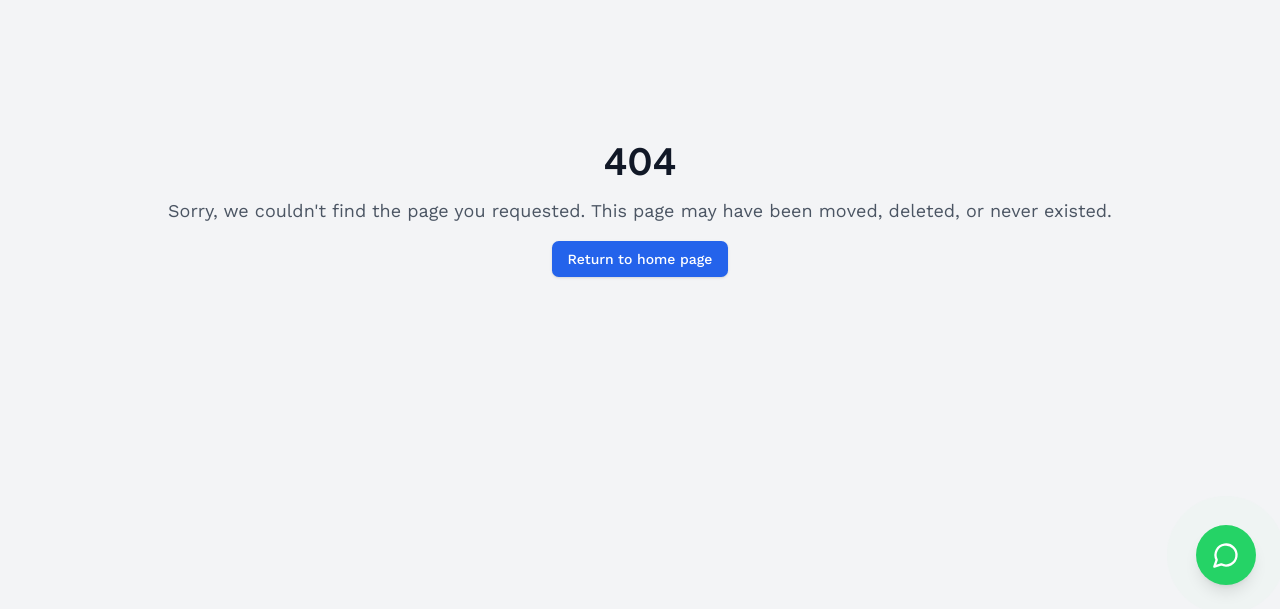
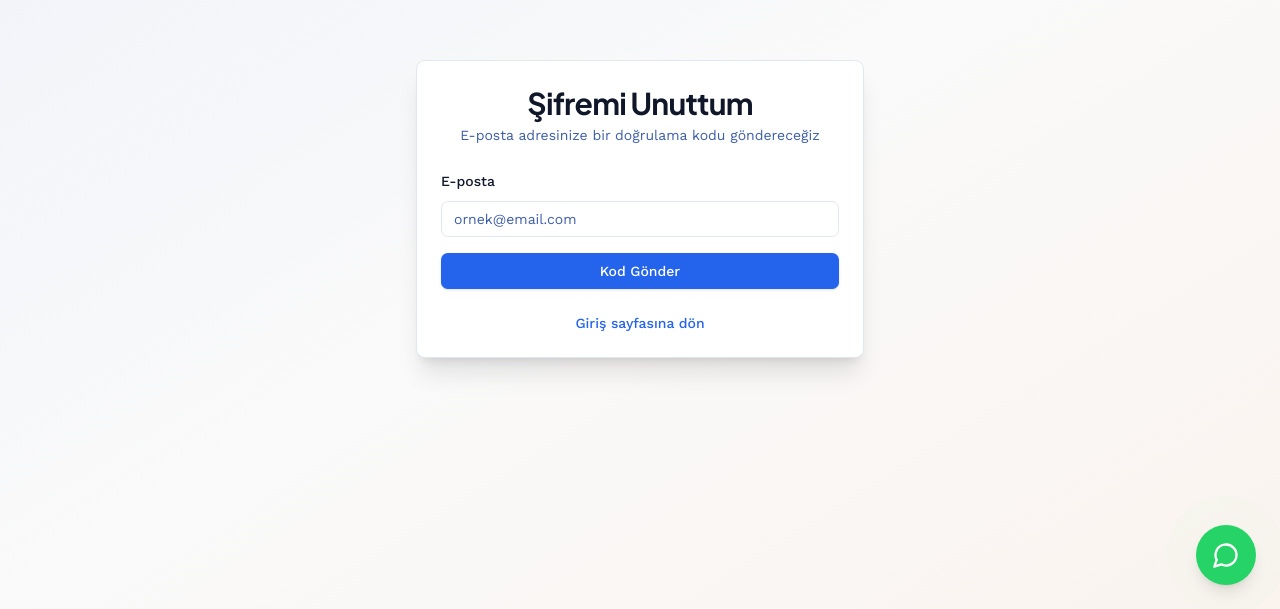
Before and after one commit to ozgasl/eymeder, a Next.js app: page /auth/forgot-password in a window 1280 px wide. Before the commit this address had no page. Shown: the part 191-800 px from the top of the page. Built offline with nearby package versions, Linux system fonts and the light colour scheme.

Commit message:
Add forgot-password page

```diff
--- /dev/null
+++ b/src/pages/auth/forgot-password.tsx
@@ -0,0 +1,85 @@
+import { useState } from "react";
+import { useRouter } from "next/router";
+import Link from "next/link";
+import { Button } from "@/components/ui/button";
+import { Input } from "@/components/ui/input";
+import { Label } from "@/components/ui/label";
+import { Card, CardContent, CardDescription, CardFooter, CardHeader, CardTitle } from "@/components/ui/card";
+import { SEO } from "@/components/SEO";
+import { Loader2 } from "lucide-react";
+import { useToast } from "@/hooks/use-toast";
+
+export default function ForgotPasswordPage() {
+  const router = useRouter();
+  const { toast } = useToast();
+  const [email, setEmail] = useState("");
+  const [loading, setLoading] = useState(false);
+
+  const handleSubmit = async (e: React.FormEvent) => {
+    e.preventDefault();
+    if (loading) return;
+    setLoading(true);
+
+    try {
+      const res = await fetch("/api/auth/request-code", {
+        method: "POST",
+        headers: { "Content-Type": "application/json" },
+        body: JSON.stringify({ email, purpose: "password_reset" }),
+      });
+      const data = await res.json();
+
+      if (!res.ok) {
+        toast({ title: "Hata", description: data.error || "Kod gönderilemedi", variant: "destructive" });
+        setLoading(false);
+        return;
+      }
+
+      sessionStorage.setItem("pendingReset", JSON.stringify({ email }));
+      toast({ title: "Kod gönderildi", description: "E-postanıza gelen 6 haneli kodu girin" });
+      router.push("/auth/reset-password");
+    } catch (err: any) {
+      toast({ title: "Hata", description: err.message || "Bir hata oluştu", variant: "destructive" });
+    } finally {
+      setLoading(false);
+    }
+  };
+
+  return (
+    <>
+      <SEO title="Şifremi Unuttum - Mezunlar Derneği" description="Şifrenizi sıfırlayın" />
+
+      <div className="min-h-screen flex items-center justify-center bg-gradient-to-br from-primary/5 via-background to-accent/5 p-4">
+        <Card className="w-full max-w-md shadow-xl">
+          <CardHeader className="space-y-1">
+            <CardTitle className="text-3xl font-heading font-bold text-center">Şifremi Unuttum</CardTitle>
+            <CardDescription className="text-center">
+              E-posta adresinize bir doğrulama kodu göndereceğiz
+            </CardDescription>
+          </CardHeader>
+
+          <CardContent>
+            <form onSubmit={handleSubmit} className="space-y-4">
+              <div className="space-y-2">
+                <Label htmlFor="forgot-email">E-posta</Label>
+                <Input id="forgot-email" type="email" placeholder="ornek@email.com" value={email} onChange={(e) => setEmail(e.target.value)} required />
+              </div>
+
+              <Button type="submit" className="w-full" disabled={loading}>
+                {loading && <Loader2 className="mr-2 h-4 w-4 animate-spin" />}
+                Kod Gönder
+              </Button>
+            </form>
+          </CardContent>
+
+          <CardFooter className="flex justify-center">
+            <div className="text-sm text-center text-muted-foreground">
+              <Link href="/auth/login" className="text-primary hover:underline font-medium">
+                Giriş sayfasına dön
+              </Link>
+            </div>
+          </CardFooter>
+        </Card>
+      </div>
+    </>
+  );
+}
```
